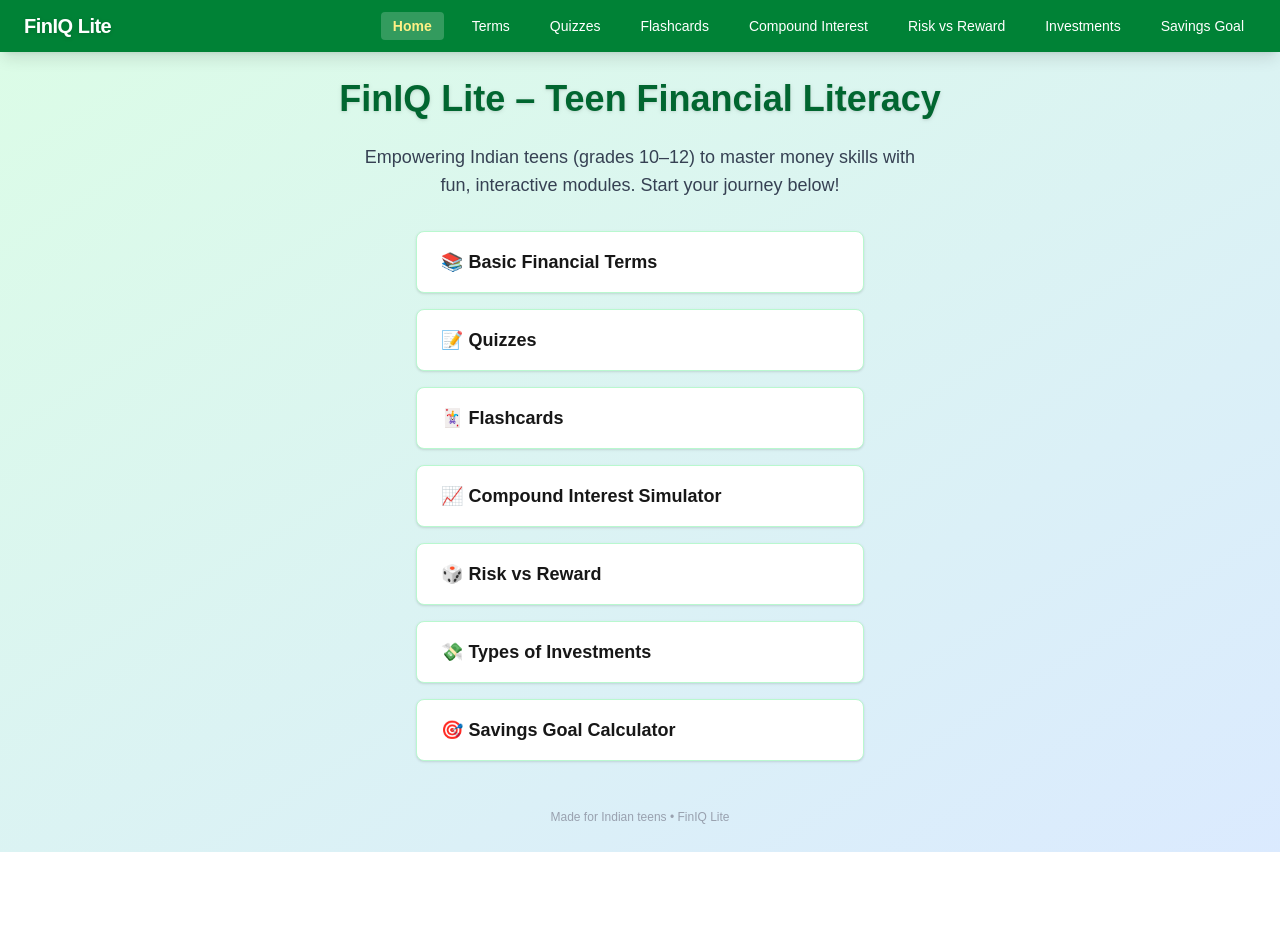
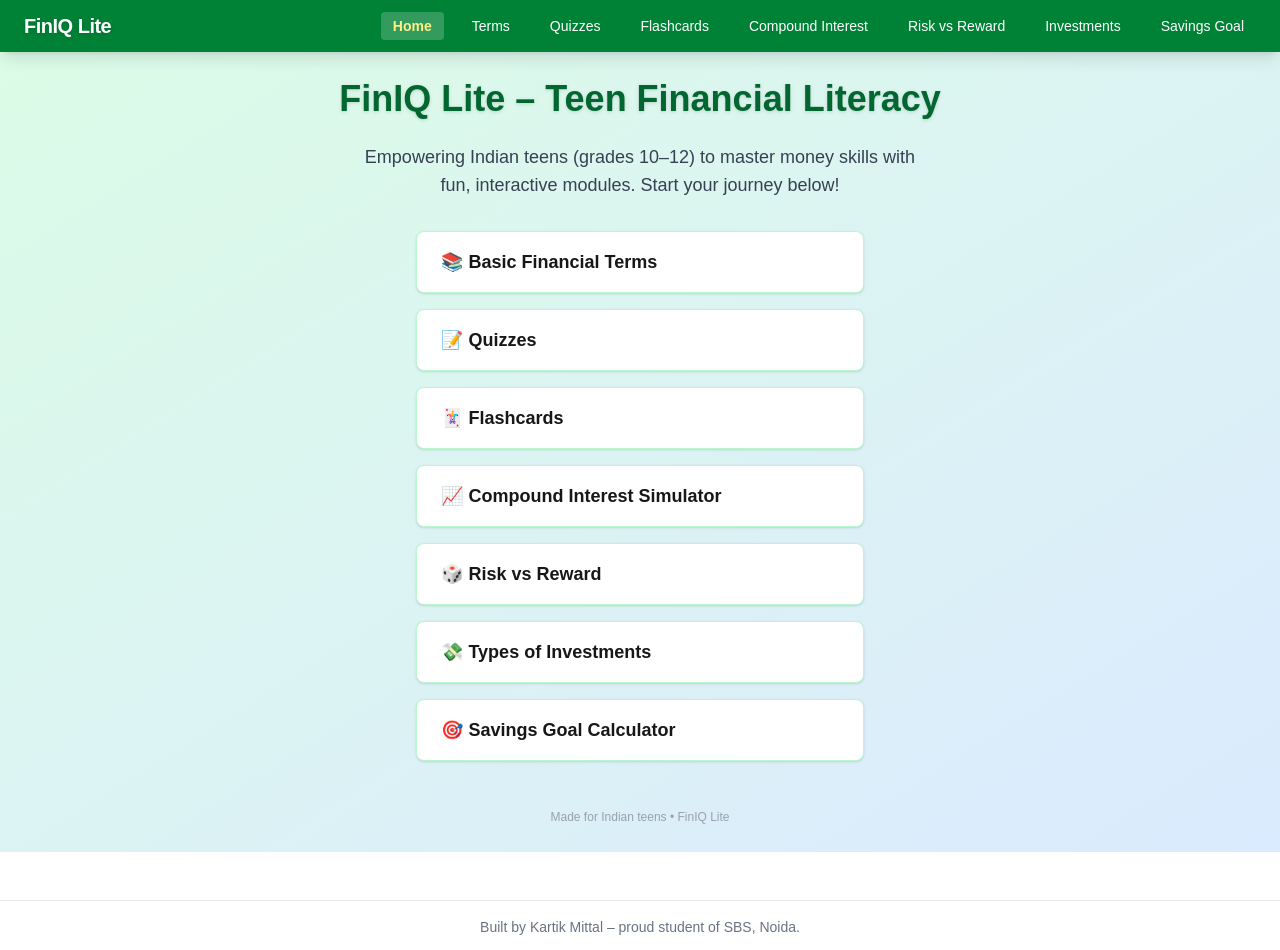
Before and after one commit to dmittal-code/finiq, a Next.js app: page / in a window 1280 px wide. Shown: the top 950 px of the page. Before the commit the page ends 852 px from the top, so only its background shows below. Built offline with nearby package versions, Linux system fonts and the light colour scheme.

Commit message:
Add global footer with attribution to Kartik Mittal (SBS, Noida)

```diff
--- a/src/app/layout.tsx
+++ b/src/app/layout.tsx
@@ -30,6 +30,9 @@ export default function RootLayout({
       >
         <NavBar />
         {children}
+        <footer className="w-full text-center py-4 mt-12 text-gray-500 text-sm border-t border-gray-200 bg-white/80 backdrop-blur-sm">
+          Built by Kartik Mittal – proud student of SBS, Noida.
+        </footer>
       </body>
     </html>
   );
```
Also changed, not shown: 1 other file (tests, documents, lock files or other folders).
